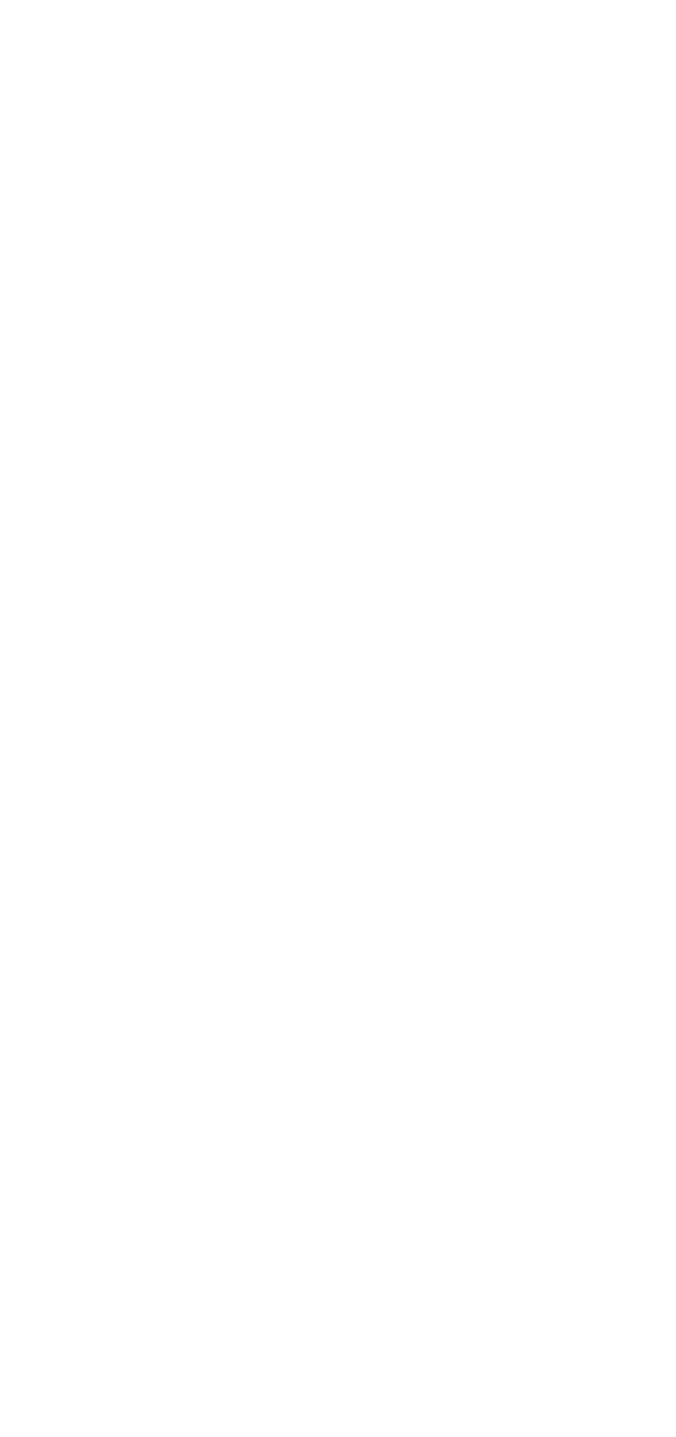
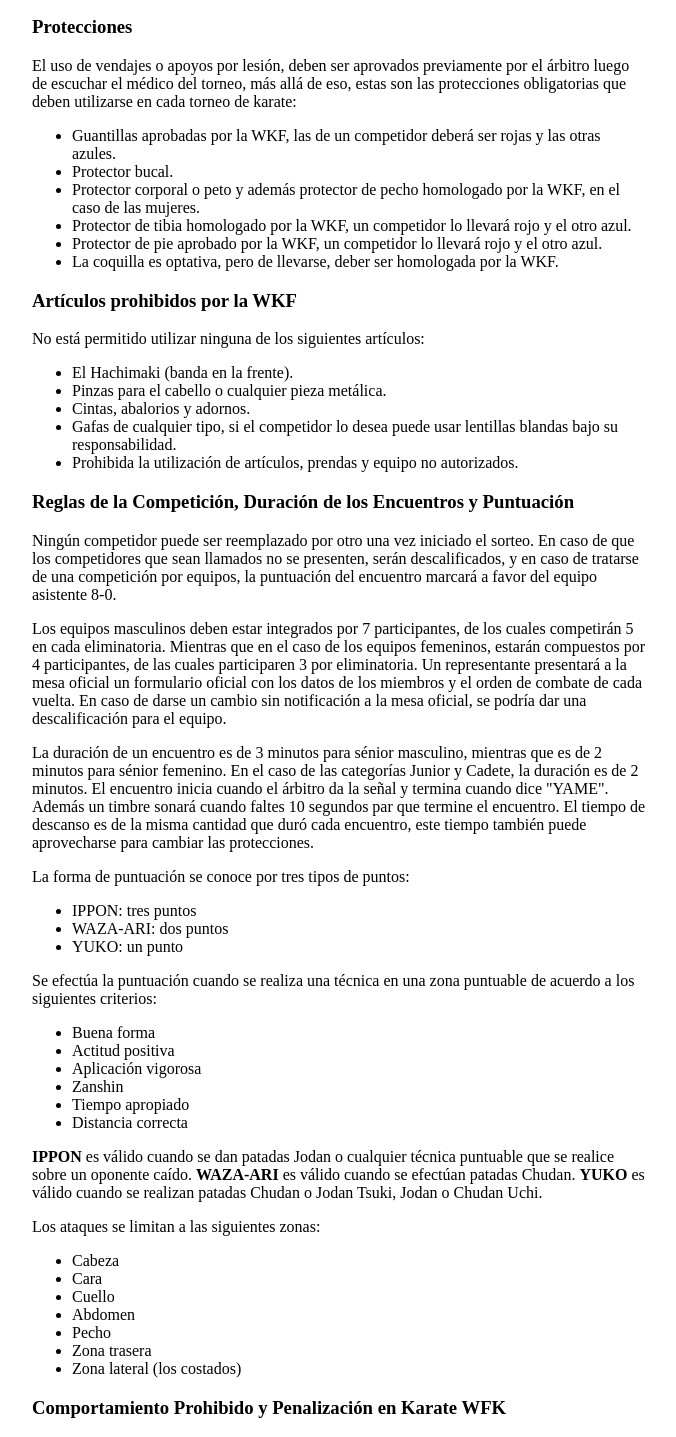
Before and after one commit to Ulise22/karate-info, a Next.js app: page /articulos/reglas-karate-wkf in a window 1280 px wide. Before the commit this address had no page. Shown: the part 1330-2767 px from the top of the page, without its empty margins (96-772 px from the left). Before the commit the page ends 924 px from the top, so only its background shows below. Built offline with nearby package versions, Linux system fonts and the light colour scheme; a web font is replaced by a local one.

Commit message:
reglas karate article done

```diff
--- /dev/null
+++ b/src/app/articulos/(articles-list)/(10-20)/reglas-karate-wkf/page.tsx
@@ -0,0 +1,80 @@
+import ArticlesHero from '@/components/ArticlesHero'
+import styles from '../../../article.module.css'
+import wkf from '@/assets/articles-preview/wkf.webp'
+import Link from 'next/link'
+
+export default function ReglasKarate () {
+    return(
+        <main className={styles.article}>
+            <ArticlesHero title='Reglas de Karate Según WKF' img={wkf} />
+            <section className={styles.article__container}>
+                <h2 className={styles.article__subtitle}>Reglas WKF</h2>
+                <p>¿Cuáles son las reglas establecidas para un combate de Karate? Según la WKF, que por sus iniciales en inglés es la <b>Federación Mundial de Karate</b>. Dichas reglas y normativas son las siguientes: </p>
+                <h3>Vestimenta y Arreglo Personal</h3>
+                <p>Para poder participar de las competiciones, es necesario usar un karate-gi blanco sin franjas, ribetes ni bordados. Además debe llevar el escudo o bandera de su país en la parte izquierda del pecho. Sólo puede aparecer la marca del fabricante y el dorsal identificativo por la Comisión de Organización.</p>
+                <p>También es necesario que cada participante haga uso de los cinturones homologados WKF que deben tener una anchura de mínimo 5cm y una longitud que permita al menos 15cm sobrantes de cada lado del nudo; no deben presentar marcas o bordados que no sean del fabricante.</p>
+                <p>Dicho cinturón debe ir amarrado alrededor de la cintura para sostener la chaqueta y cubrir las caderas. Las mangas de dicha chaqueta nunca deben ir dobladas, ni deben ser más cortas que la mitad del antebrazo, ni tan largas que sobrepasen el puño. También hay que llevar pantalones largos, que no pueden doblarse y que tampoco deberían llegar a cubrir los tobillos.</p>
+                <p>Quienes participen de un torneo de karate deben presentarse con el cabello limpio y con una longitud que no adecte en los combates. En caso de llevar pelo largo pueden sujetarlo con una cinta de goma discreta. Se debe ir con las uñas cortas y sin ningún objeto metálico que pueda lesional al competidor. En caso de que no se cumpla con alguno de estos requisitos, el árbitro podría descalificar al participante que quede en falta.</p>
+                <h3>Protecciones</h3>
+                <p>El uso de vendajes o apoyos por lesión, deben ser aprovados previamente por el árbitro luego de escuchar el médico del torneo, más allá de eso, estas son las protecciones obligatorias que deben utilizarse en cada torneo de karate: </p>
+                <ul>
+                    <li>Guantillas aprobadas por la WKF, las de un competidor deberá ser rojas y las otras azules.</li>
+                    <li>Protector bucal.</li>
+                    <li>Protector corporal o peto y además protector de pecho homologado por la WKF, en el caso de las mujeres.</li>
+                    <li>Protector de tibia homologado por la WKF, un competidor lo llevará rojo y el otro azul.</li>
+                    <li>Protector de pie aprobado por la WKF, un competidor lo llevará rojo y el otro azul.</li>
+                    <li>La coquilla es optativa, pero de llevarse, deber ser homologada por la WKF.</li>
+                </ul>
+                <h3>Artículos prohibidos por la WKF</h3>
+                <p>No está permitido utilizar ninguna de los siguientes artículos: </p>
+                <ul>
+                    <li>El Hachimaki (banda en la frente).</li>
+                    <li>Pinzas para el cabello o cualquier pieza metálica.</li>
+                    <li>Cintas, abalorios y adornos.</li>
+                    <li>Gafas de cualquier tipo, si el competidor lo desea puede usar lentillas blandas bajo su responsabilidad.</li>
+                    <li>Prohibida la utilización de artículos, prendas y equipo no autorizados.</li>
+                </ul>
+                <h3>Reglas de la Competición, Duración de los Encuentros y Puntuación</h3>
+                <p>Ningún competidor puede ser reemplazado por otro una vez iniciado el sorteo. En caso de que los competidores que sean llamados no se presenten, serán descalificados, y en caso de tratarse de una competición por equipos, la puntuación del encuentro marcará a favor del equipo asistente 8-0.</p>
+                <p>Los equipos masculinos deben estar integrados por 7 participantes, de los cuales competirán 5 en cada eliminatoria. Mientras que en el caso de los equipos femeninos, estarán compuestos por 4 participantes, de las cuales participaren 3 por eliminatoria. Un representante presentará a la mesa oficial un formulario oficial con los datos de los miembros y el orden de combate de cada vuelta. En caso de darse un cambio sin notificación a la mesa oficial, se podría dar una descalificación para el equipo.</p>
+                <p>La duración de un encuentro es de 3 minutos para sénior masculino, mientras que es de 2 minutos para sénior femenino. En el caso de las categorías Junior y Cadete, la duración es de 2 minutos. El encuentro inicia cuando el árbitro da la señal y termina cuando dice &quot;YAME&quot;. Además un timbre sonará cuando faltes 10 segundos par que termine el encuentro. El tiempo de descanso es de la misma cantidad que duró cada encuentro, este tiempo también puede aprovecharse para cambiar las protecciones.</p>
+                <p>La forma de puntuación se conoce por tres tipos de puntos:</p>
+                <ul>
+                    <li>IPPON: tres puntos</li>
+                    <li>WAZA-ARI: dos puntos</li>
+                    <li>YUKO: un punto</li>
+                </ul>
+                <p>Se efectúa la puntuación cuando se realiza una técnica en una zona puntuable de acuerdo a los siguientes criterios:</p>
+                <ul>
+                    <li>Buena forma</li>
+                    <li>Actitud positiva</li>
+                    <li>Aplicación vigorosa</li>
+                    <li>Zanshin</li>
+                    <li>Tiempo apropiado</li>
+                    <li>Distancia correcta</li>
+                </ul>
+                <p><b>IPPON</b> es válido cuando se dan patadas Jodan o cualquier técnica puntuable que se realice sobre un oponente caído. <b>WAZA-ARI</b> es válido cuando se efectúan patadas Chudan. <b>YUKO</b> es válido cuando se realizan patadas Chudan o Jodan Tsuki, Jodan o Chudan Uchi.</p>
+                <p>Los ataques se limitan a las siguientes zonas:</p>
+                <ul>
+                    <li>Cabeza</li>
+                    <li>Cara</li>
+                    <li>Cuello</li>
+                    <li>Abdomen</li>
+                    <li>Pecho</li>
+                    <li>Zona trasera</li>
+                    <li>Zona lateral (los costados)</li>
+                </ul>
+                <h3>Comportamiento Prohibido y Penalización en Karate WFK</h3>
+                <p>Los comportamientos prohibidos refiere a las técnicas de ataque no permitidas, como lo son los que van dirigidos a los ojos, garganta, brazos, piernas, ingle, aritculaciones o empeine. Además, también se penaliza la exageración de lesionas en busca de se sancione al oponente, el ponerse en peligro a uno mismo, el evitar el combate mostrando pasividad, agarrar o empujar sin una técnica válida de derribo, agarrar el karate-gi, los brazos o piernas del oponente. Además, los ataques simulados con cabeza, rodillas o codos tampoco están permitidos. Las provocaciones al oponente o la desobediencia a las ordenes del árbitro, así como el comportamiento descortés, son cosiderados antideportivos.</p>
+                <p>En caso de infringerse alguna de las normas mencionadas, las penalizaciones e infracciones pueden ser algunas de las siguientes:</p>
+                <ul>
+                    <li>CHUKOKU: infracción menor.</li>
+                    <li>KEIKOKU: advertencia de segunda infracción.</li>
+                    <li>HANSOKU-CHUI: advertencia de descalificación.</li>
+                    <li>HANSOKU: descalificación por una infracción muy grave.</li>
+                    <li>SHIKKAKU: descalificación del torneo, competición o encuentro.</li>
+                </ul>
+            </section>
+        </main>
+    )
+}
--- a/src/app/articulos/page.tsx
+++ b/src/app/articulos/page.tsx
@@ -21,6 +21,7 @@ import hiraken from '@/assets/articles-preview/hiraken.png'
 import femenino from '@/assets/articles-preview/femenino.jpg'
 import senteNashi from '@/assets/articles-preview/ni_sante_nashi.jpg'
 import os from '@/assets/articles-preview/oss.png'
+import wkf from '@/assets/articles-preview/wkf.webp'
 
 export default function Articulos () {
     return(
@@ -68,6 +69,7 @@ export default function Articulos () {
                 <ArticleCard artiURL='/articulos/karate-femenino' artImage={femenino} title='Karate Femenino' text='¿Como afecta a las mujeres practicar karate? ¿Cuales son las karatekas femeninas más conocidas y destacadas?' />
                 <ArticleCard artiURL='/articulos/karate-ni-sente-nashi' artImage={senteNashi} title='Karate Ni Sente Nashi' text='La frase "Karate ni Sente Nashi" es una de las más importantes del karate...' />
                 <ArticleCard artiURL='/articulos/karate-os' artImage={os} title='Karate Oss' text='Oss es una palabra que se usa constantemente en karate, pero ¿qué significa realmente?' />
+                <ArticleCard artiURL='/articulos/reglas-karate-wkf' artImage={wkf} title='Reglas de Karate' text='Las reglas que deben aplicarse al karate segun Federación Mundial de Karate...' />
             </section>
         </main>
     )
--- a/src/components/Navbar.tsx
+++ b/src/components/Navbar.tsx
@@ -22,11 +22,14 @@ export default function Navbar () {
                 <li className={styles.navbar__item}><Link className={styles.navbar__link} href='/'>Inicio</Link></li>
                 <li className={styles.navbar__item}><Link className={styles.navbar__link} href='/peleadores'>Peleadores</Link>
                     <ul className={styles.navbar__item__dropdown}>
+                        <li><Link onClick={() => setMenu(!menu)} className={styles.navbar__item_dropdown__link} href='/peleadores/gichin-funakoshi'>Gichin Funakoshi</Link></li>
                         <li><Link onClick={() => setMenu(!menu)} className={styles.navbar__item_dropdown__link} href='/peleadores/lidia-rodriguez'>Lidia Rodríguez</Link></li>
                         <li><Link onClick={() => setMenu(!menu)} className={styles.navbar__item_dropdown__link} href='/peleadores/rafael-aghayev'>Rafael Aghayev</Link></li>
                         <li><Link onClick={() => setMenu(!menu)} className={styles.navbar__item_dropdown__link} href='/peleadores/oscar-higa'>Oscar Higa</Link></li>
                         <li><Link onClick={() => setMenu(!menu)} className={styles.navbar__item_dropdown__link} href='/peleadores/yorgelis-salazar'>Yorgelis Salazar</Link></li>
                         <li><Link onClick={() => setMenu(!menu)} className={styles.navbar__item_dropdown__link} href='/peleadores/masutatsu-oyama'>Masutatsu Oyama</Link></li>
+                        <li><Link onClick={() => setMenu(!menu)} className={styles.navbar__item_dropdown__link} href='/peleadores/arturo-petit'>Arturo Petit</Link></li>
+                        <li><Link onClick={() => setMenu(!menu)} className={styles.navbar__item_dropdown__link} href='/peleadores/keinosuke-enoeda'>Keinosuke Enoeda</Link></li>
                     </ul>
                 </li>
                 <li className={styles.navbar__item}><Link className={styles.navbar__link} href='/articulos'>Artículos</Link>
```
Also changed, not shown: src/assets/articles-preview/wkf.webp (added).
